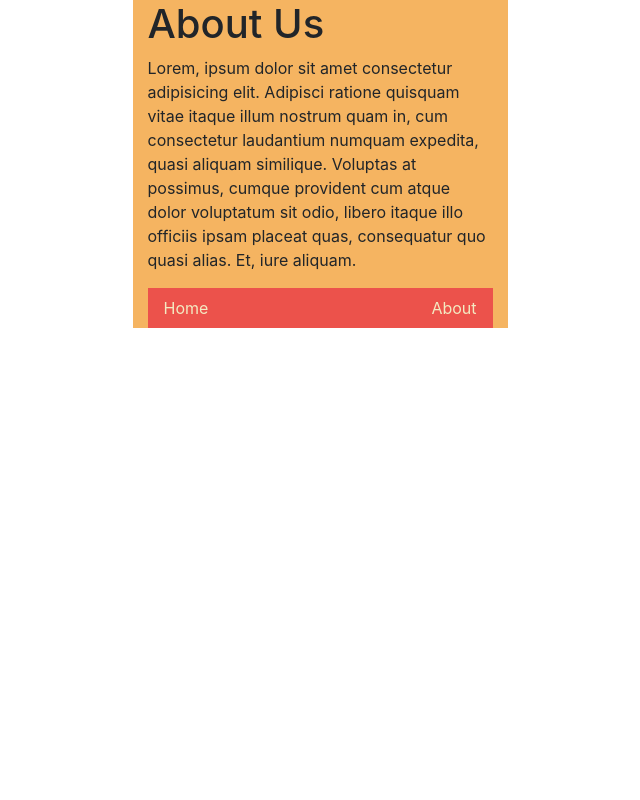
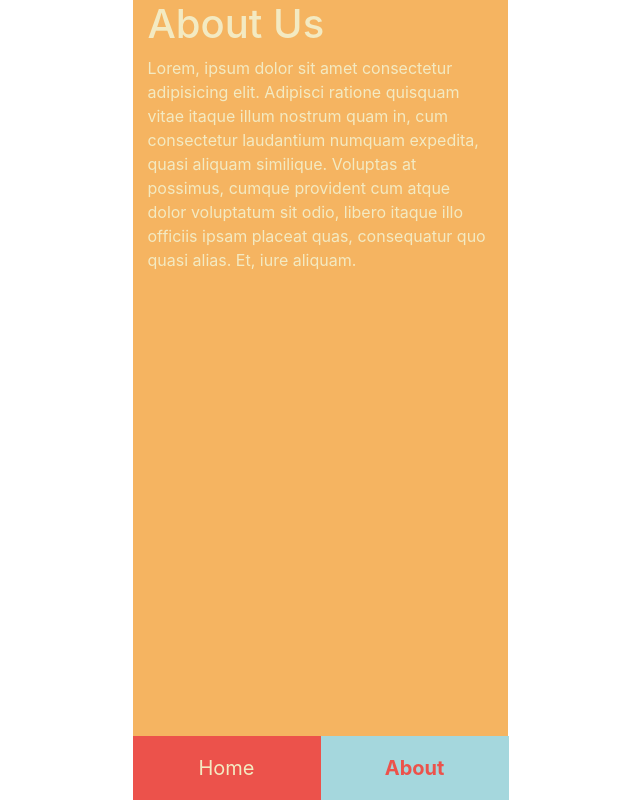
Before and after one commit to nooblesdevp/cocktails-app, a React (Create React App) app: page /about in a window 1280 px wide. Shown: the whole page, without its empty margins (320-960 px from the left). Built offline with nearby package versions, Linux system fonts and the light colour scheme; no server answers.

Commit message:
fix container

```diff
--- a/src/App.css
+++ b/src/App.css
@@ -1,9 +1,12 @@
 .container {
   width: 375px;
-  overflow-x: hidden;
   overflow-y: scroll;
+  height: 92vh;
   margin: auto;
   position: relative;
+}
+.cocktails-info {
+  overflow-y: scroll;
 }
 
 .searchForm-input {
@@ -17,12 +20,34 @@
 .searchForm-input:focus {
   outline: none;
 }
-.nav-center {
-  height: 10vh;
+.navbar {
+  height: 8vh;
   bottom: 0;
   position: fixed;
-  width: 100%;
-  margin-left: -16px;
+  width: 376px;
+  margin-left: -15px;
+  text-align: center;
+  overflow: hidden;
+  padding: 0;
+}
+.navbar a {
+  flex: 1;
+  font-size: 20px;
+  padding: 17px 25px;
+}
+
+.navbar .active {
+  background: var(--clr-primary-2);
+  color: var(--clr-primary-5);
+  font-weight: bolder;
+  text-decoration: none;
+}
+.cocktail {
+  cursor: pointer;
+  transition: 0.4s all;
+}
+.cocktail:hover {
+  transform: translateY(3px);
 }
 .singleCocktail-card {
   height: 93vh;
@@ -32,3 +57,7 @@
 ::-webkit-scrollbar {
   display: none;
 }
+
+.about {
+  color: var(--clr-primary-3);
+}
```
